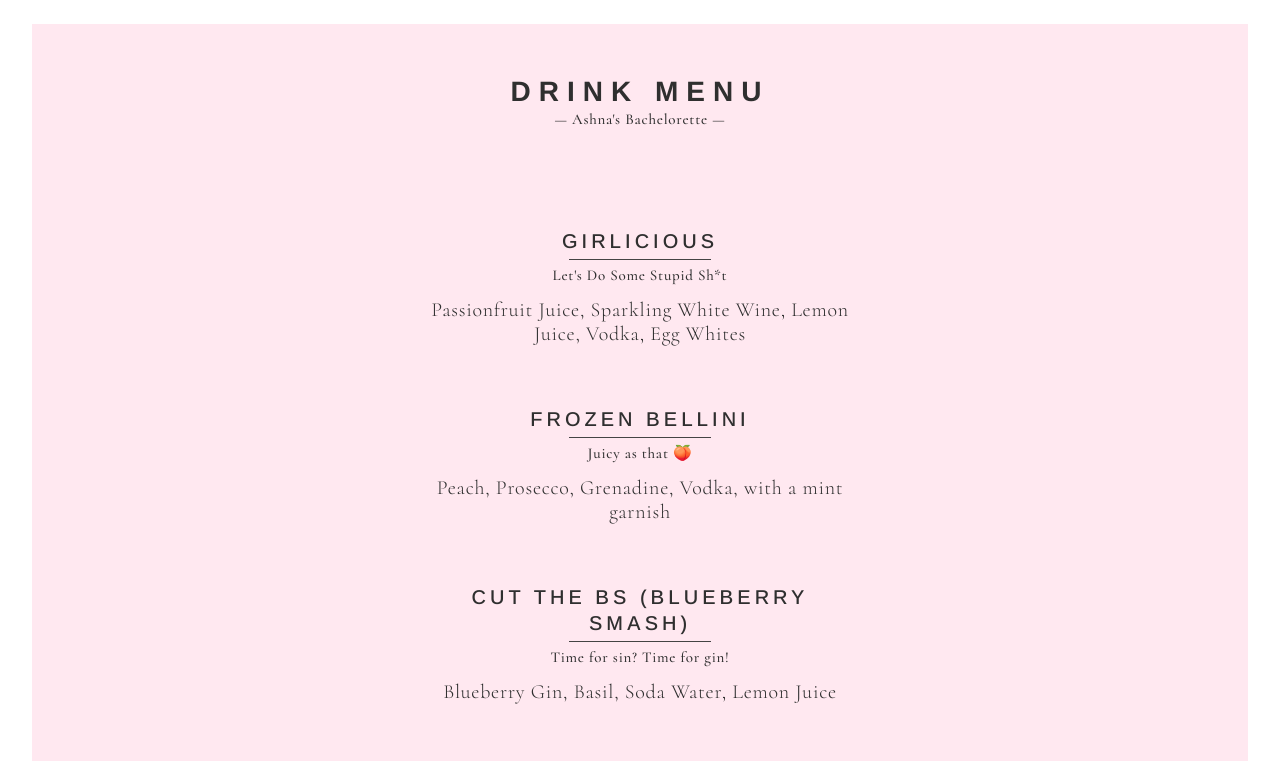
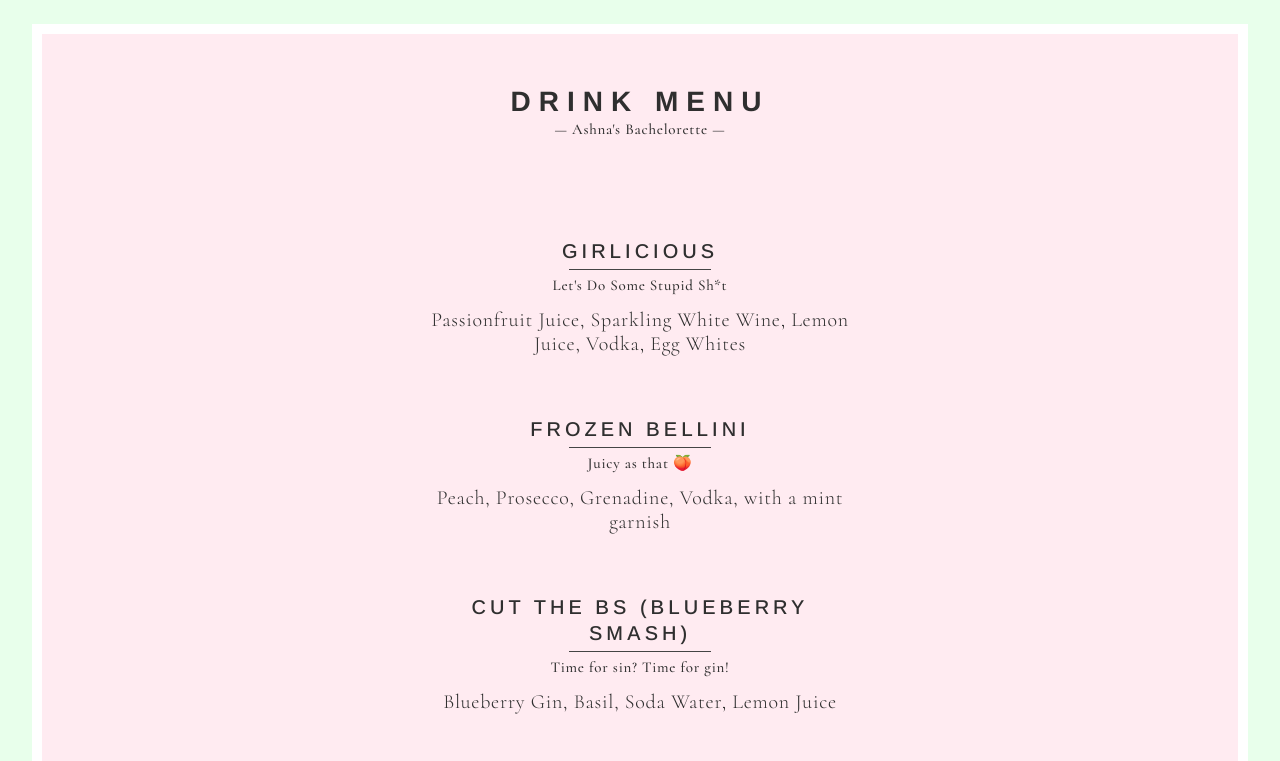
Before and after one commit to stephtherriault/ashna, a plain HTML site: page index.html in a window 1280 px wide. Shown: the top 761 px of the page. Drawn offline with nearby package versions, Linux system fonts and the light colour scheme.

Commit message:
Tweaking Colours

```diff
--- a/main.css
+++ b/main.css
@@ -5,6 +5,7 @@
 body{
   color: #2f2f2f;
   /* background: #b1d2b3; */
+  background-color: #E8FFEB;
 }
 
 #Menu{
@@ -12,9 +13,10 @@ body{
   display: flex;
   flex-direction: column;
   align-items: center;
+  border: 10px solid #FFF;
 }
 .Background{
-  background: #FFE8F0;
+  background: #FFEBF1;
   padding: 20px;
   padding-bottom: 30vh;
   width: 100%;
```
